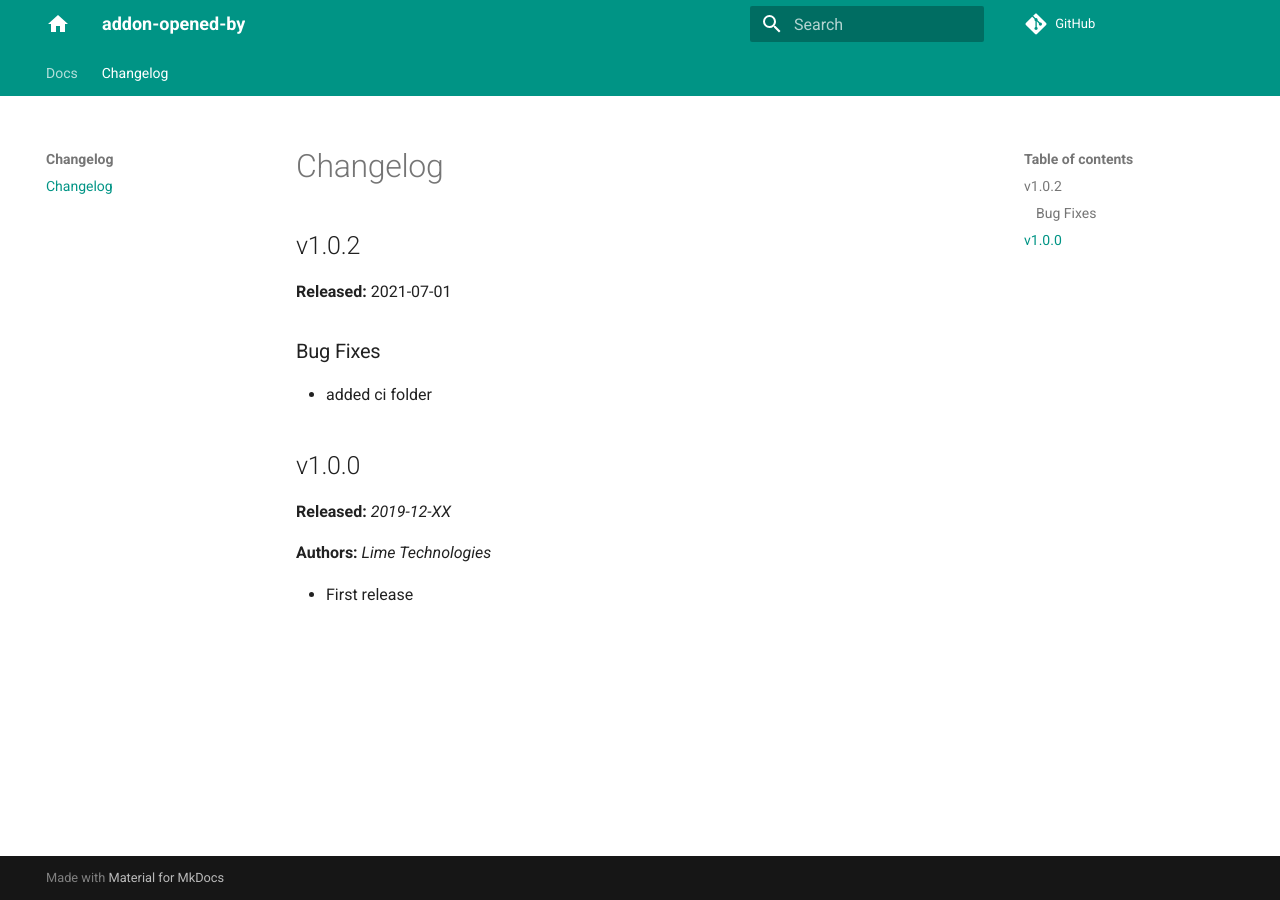
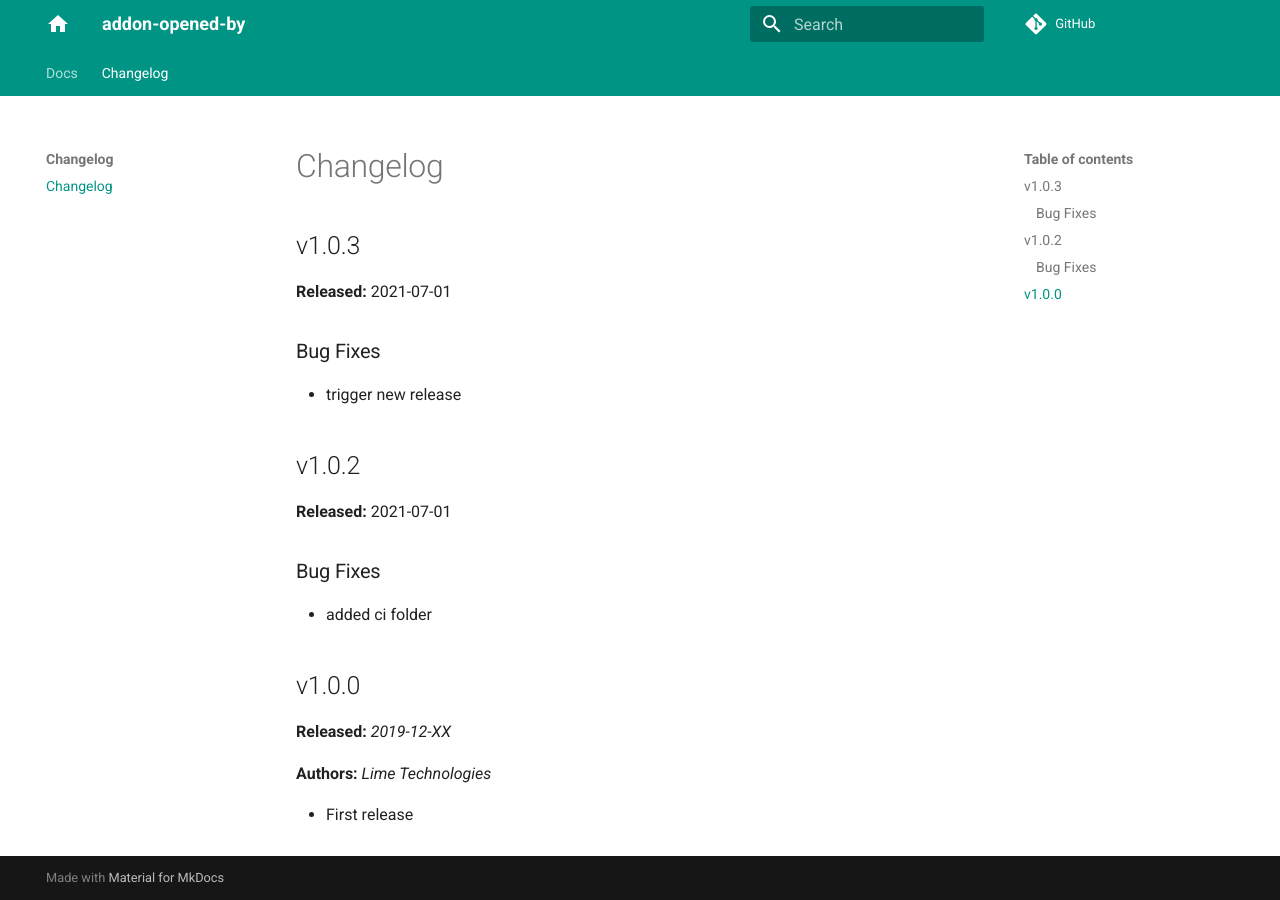
Before and after one commit to Lundalogik/addon-opened-by, an MkDocs documentation site: the page built from docs/changelog.md, in a window 1280 px wide. Built offline with MkDocs 1.6.1 and Material for MkDocs 9.7.7, drawn with Linux system fonts in a browser that asks for light colours; comment, search, counter and statistics services are not loaded.

Commit message:
docs: update changelog to version 1.0.3

```diff
--- a/docs/changelog.md
+++ b/docs/changelog.md
@@ -1,4 +1,12 @@
 # Changelog
+
+## v1.0.3
+
+**Released:** 2021-07-01
+
+### Bug Fixes
+
+* trigger new release
 
 ## v1.0.2
 
```
